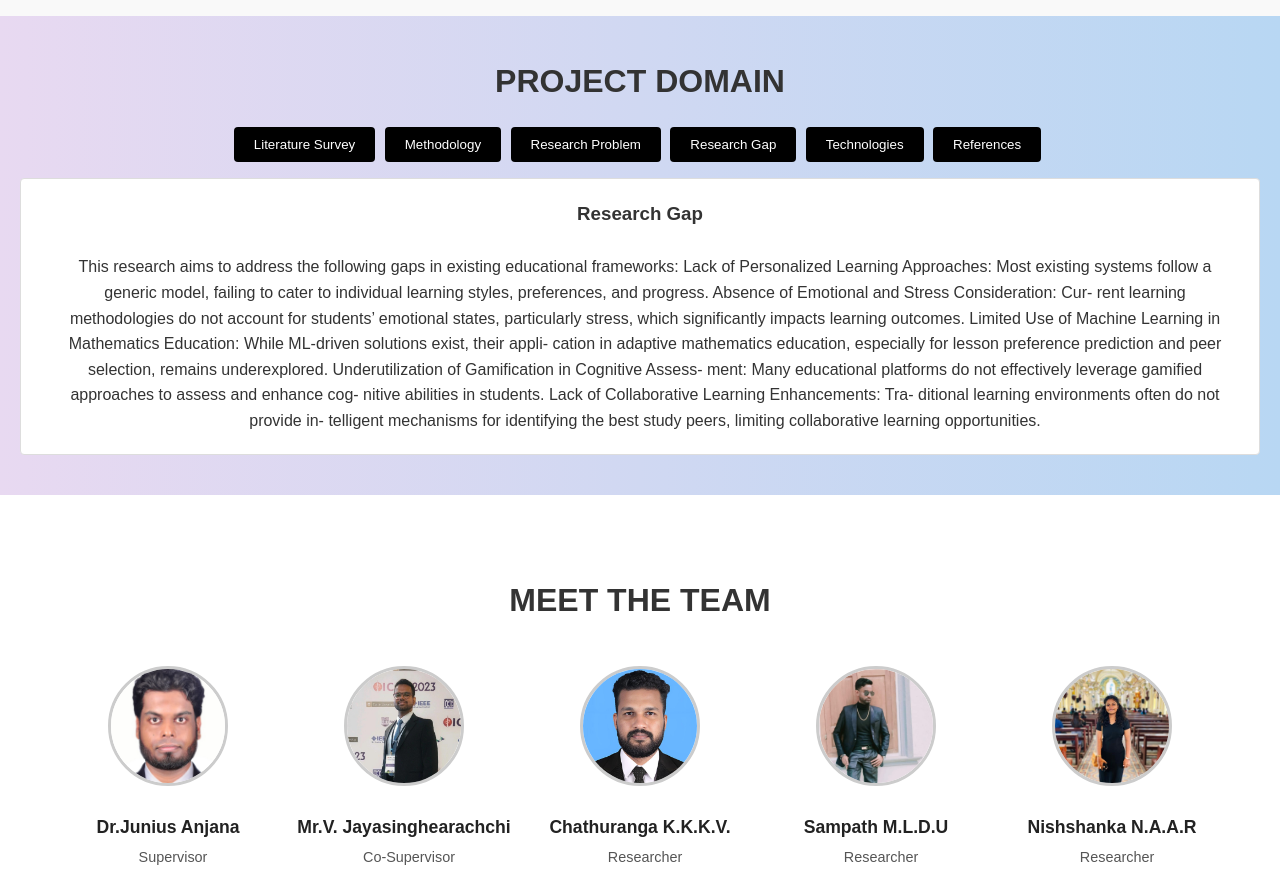
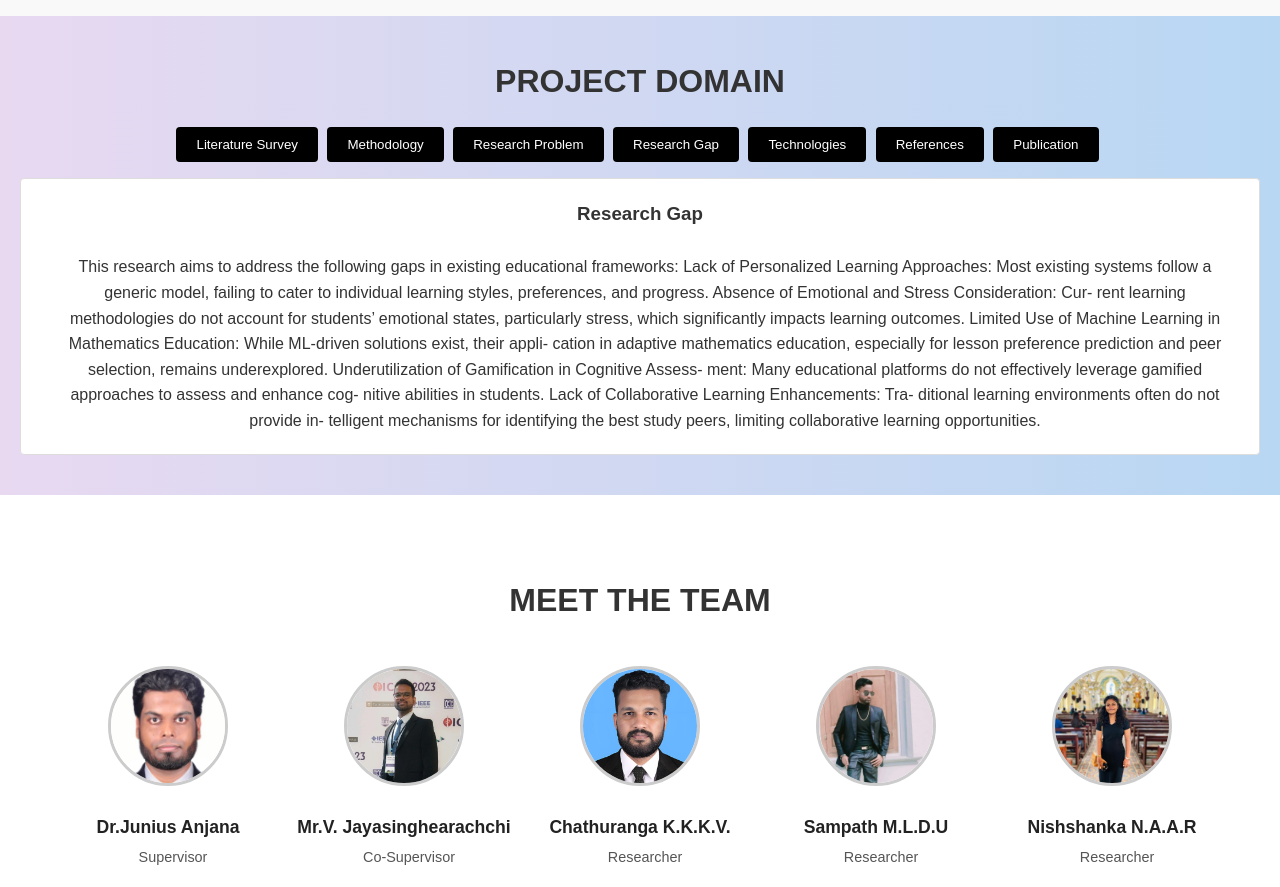
Before and after one commit to IT21283680/smarts, a plain HTML site: page index.html in a window 1280 px wide. Shown: the part 4720-5607 px from the top of the page. Drawn offline with Linux system fonts and the light colour scheme; files whose address does not match are found by name.

Commit message:
Update index.html

```diff
--- a/index.html
+++ b/index.html
@@ -242,6 +242,7 @@ SmartSteps because every step in learning should be a smart one.
     <button class="tab-button active" onclick="showTab('gap')">Research Gap</button>
     <button class="tab-button" onclick="showTab('technologies')">Technologies</button>
     <button class="tab-button" onclick="showTab('references')">References</button>
+    <button class="tab-button" onclick="showTab('publication')">Publication</button>
   </div>
 
   <div id="literature" class="tab-content" style="display: none;">
@@ -566,6 +567,13 @@ pp. 333-359, Dec. 2022. doi: 10.22251/jlcci.2022.22.24.333.
   </div>
 
 
+<div id="publication" class="tab-content" style="display: none;">
+    <h3>Publication</h3> <br>
+    <img src="image/publication.png" alt="publication">
+
+  </div>
+
+
 </section>
 
 
```
